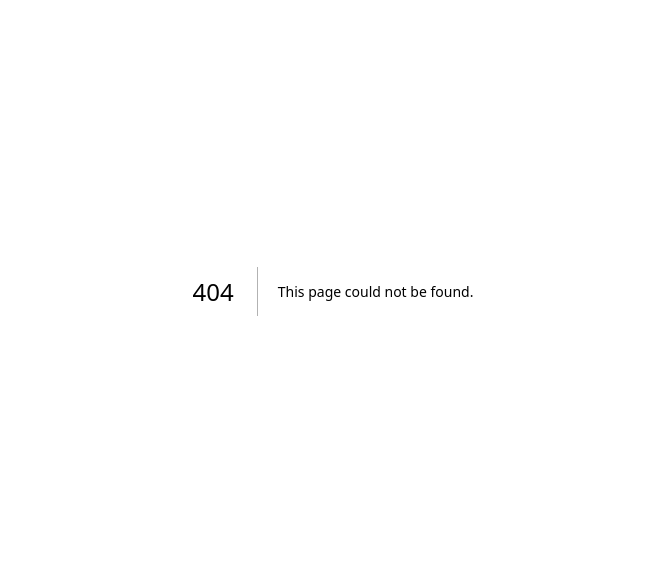
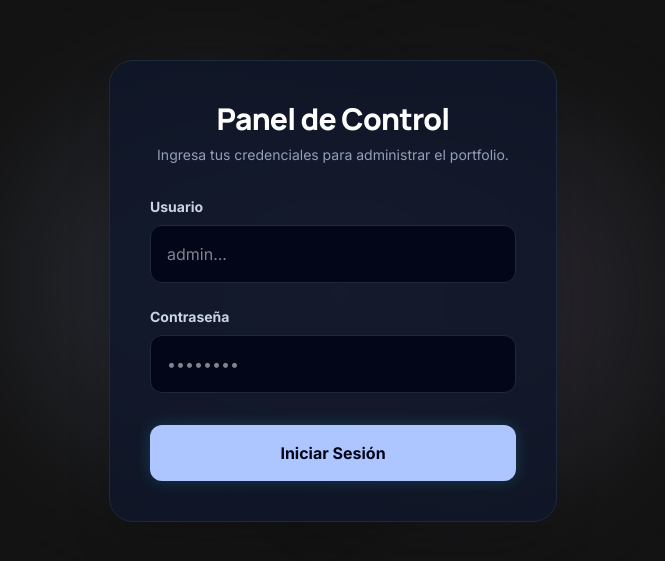
Before and after one commit to juampibolanio/portfolio-juampi-bolanio, a Next.js app: page /login in a window 1280 px wide. Before the commit this address had no page. Shown: the part 109-670 px from the top of the page, without its empty margins (307-972 px from the left). Built offline with nearby package versions, Linux system fonts and the light colour scheme.

Commit message:
feat(auth): añadir panel de inicio de sesion y sistema de autenticacion

```diff
--- a/src/app/(admin)/admin/layout.tsx
+++ b/src/app/(admin)/admin/layout.tsx
@@ -1,6 +1,7 @@
 
 import React from "react";
 import AdminSidebar from "@/features/admin/components/AdminSidebar";
+import LogoutButton from "@/common/components/LogoutButton";
 
 export default function AdminLayout({
   children,
@@ -23,6 +24,7 @@ export default function AdminLayout({
             <span className="text-xs bg-slate-800 px-3 py-1.5 rounded-full border border-slate-700 text-slate-300 font-medium">
               Juan Pablo (Owner)
             </span>
+            <LogoutButton />
           </div>
         </header>
 
--- /dev/null
+++ b/src/app/(auth)/login/page.tsx
@@ -0,0 +1,94 @@
+"use client";
+
+import { useState } from "react";
+import { useRouter } from "next/navigation";
+import toast from "react-hot-toast";
+
+export default function LoginPage() {
+  const [username, setUsername] = useState("");
+  const [password, setPassword] = useState("");
+  const [isLoading, setIsLoading] = useState(false);
+  const router = useRouter();
+
+  const handleLogin = async (e: React.FormEvent) => {
+    e.preventDefault();
+    setIsLoading(true);
+    const toastId = toast.loading("Verificando credenciales...");
+
+    try {
+      const token = btoa(`${username}:${password}`);
+
+      const res = await fetch(`${process.env.NEXT_PUBLIC_API_URL || 'http://localhost:8080/api'}/auth/check`, {
+        method: "GET",
+        headers: {
+          "Authorization": `Basic ${token}`
+        }
+      });
+
+      if (res.ok) {
+        document.cookie = `portfolio_admin_auth=${token}; path=/; max-age=86400; SameSite=Strict`;
+        toast.success("Acceso concedido", { id: toastId });
+        router.push("/admin/proyectos");
+      } else {
+        toast.error("Usuario o contraseña incorrectos", { id: toastId });
+      }
+    } catch (error) {
+      console.error(error);
+      toast.error("Error de conexión con el servidor", { id: toastId });
+    } finally {
+      setIsLoading(false);
+    }
+  };
+
+  return (
+    <main className="min-h-screen flex items-center justify-center bg-background px-6 relative overflow-hidden">
+      {/* Efectos de fondo sutiles */}
+      <div className="absolute top-1/4 left-1/4 w-96 h-96 bg-primary/10 rounded-full blur-3xl pointer-events-none"></div>
+      <div className="absolute bottom-1/4 right-1/4 w-96 h-96 bg-secondary/10 rounded-full blur-3xl pointer-events-none"></div>
+
+      <div className="w-full max-w-md bg-slate-900/80 backdrop-blur-xl p-10 rounded-3xl border border-slate-800 shadow-2xl relative z-10">
+        <div className="mb-8 text-center">
+          <h1 className="text-3xl font-headline font-extrabold text-white tracking-tight mb-2">
+            Panel de Control
+          </h1>
+          <p className="text-slate-400 text-sm">
+            Ingresa tus credenciales para administrar el portfolio.
+          </p>
+        </div>
+
+        <form onSubmit={handleLogin} className="flex flex-col gap-6">
+          <div>
+            <label className="text-slate-300 text-sm font-bold block mb-2">Usuario</label>
+            <input
+              type="text"
+              value={username}
+              onChange={(e) => setUsername(e.target.value)}
+              required
+              className="w-full p-4 bg-slate-950 text-white rounded-xl border border-slate-800 focus:border-primary focus:ring-1 focus:ring-primary outline-none transition-all"
+              placeholder="admin..."
+            />
+          </div>
+          <div>
+            <label className="text-slate-300 text-sm font-bold block mb-2">Contraseña</label>
+            <input
+              type="password"
+              value={password}
+              onChange={(e) => setPassword(e.target.value)}
+              required
+              className="w-full p-4 bg-slate-950 text-white rounded-xl border border-slate-800 focus:border-primary focus:ring-1 focus:ring-primary outline-none transition-all"
+              placeholder="••••••••"
+            />
+          </div>
+
+          <button
+            type="submit"
+            disabled={isLoading}
+            className="w-full mt-2 bg-primary text-slate-950 font-bold py-4 rounded-xl hover:bg-primary/90 transition-all disabled:opacity-50 disabled:cursor-not-allowed shadow-[0_0_15px_rgba(34,211,238,0.2)]"
+          >
+            {isLoading ? "Verificando..." : "Iniciar Sesión"}
+          </button>
+        </form>
+      </div>
+    </main>
+  );
+}
--- a/src/common/api/api.ts
+++ b/src/common/api/api.ts
@@ -1,32 +1,32 @@
-const BASE_API_URL = process.env.NEXT_API_URL || 'http://localhost:8080/api';
+export async function fetchApi<T>(endpoint: string, options: RequestInit = {}): Promise<T> {
+  const baseUrl = process.env.NEXT_PUBLIC_API_URL || 'http://localhost:8080/api';
 
-export async function fetchApi<T>(endpoint: string, options: RequestInit = {}): Promise<T> {
-    const url = `${BASE_API_URL}${endpoint}`;
+  const headers = new Headers(options.headers);
+  headers.set('Content-Type', 'application/json');
 
-    const headers = {
-        'Content-Type': 'application/json',
-        ...options.headers,
-    };
+  if (typeof window !== 'undefined') {
+    const cookies = document.cookie.split('; ');
+    const authCookie = cookies.find(row => row.startsWith('portfolio_admin_auth='));
 
-    try {
-        const response = await fetch(url, {
+    if (authCookie) {
+      const token = authCookie.split('=')[1];
+      headers.set('Authorization', `Basic ${token}`);
+    }
+  }
+
+  const response = await fetch(`${baseUrl}${endpoint}`, {
     ...options,
     headers,
   });
 
   if (!response.ok) {
     const errorData = await response.json().catch(() => null);
-            throw new Error(errorData.message || `Error en la petición: ${response.status}`);
+    throw new Error(errorData?.message || `API Error: ${response.status}`);
   }
 
   if (response.status === 204) {
-            return null as T;
+    return {} as T;
   }
 
   return response.json();
-
-    } catch (error) {
-        console.error(`[API Client Error] en ${endpoint}:`, error);
-        throw error;
 }
-}
--- /dev/null
+++ b/src/common/components/LogoutButton.tsx
@@ -0,0 +1,35 @@
+"use client";
+
+import { useRouter } from "next/navigation";
+import { FaSignOutAlt } from "react-icons/fa";
+import toast from "react-hot-toast";
+
+export default function LogoutButton() {
+  const router = useRouter();
+
+  const handleLogout = () => {
+    document.cookie = "portfolio_admin_auth=; path=/; expires=Thu, 01 Jan 1970 00:00:00 GMT; SameSite=Strict";
+
+    toast.success("Sesión cerrada correctamente", {
+      icon: ':)',
+      style: {
+        background: '#0f172a',
+        color: '#fff',
+        border: '1px solid #1e293b'
+      }
+    });
+
+    router.push("/login");
+  };
+
+  return (
+    <button
+      onClick={handleLogout}
+      className="flex items-center gap-2 px-4 py-2 text-sm font-bold text-red-400 bg-red-400/10 border border-red-400/20 hover:bg-red-400 hover:text-slate-950 rounded-xl transition-all shadow-sm"
+      title="Cerrar sesión segura"
+    >
+      <FaSignOutAlt size={16} />
+      <span>Salir</span>
+    </button>
+  );
+}
--- /dev/null
+++ b/src/middleware.ts
@@ -0,0 +1,20 @@
+import { NextResponse } from 'next/server';
+import type { NextRequest } from 'next/server';
+
+export function middleware(request: NextRequest) {
+  const { pathname } = request.nextUrl;
+
+  if (pathname.startsWith('/admin')) {
+    const authCookie = request.cookies.get('portfolio_admin_auth');
+
+    if (!authCookie) {
+      return NextResponse.redirect(new URL('/login', request.url));
+    }
+  }
+
+  return NextResponse.next();
+}
+
+export const config = {
+  matcher: ['/admin/:path*'],
+};
```
Lines whose indentation alone changed are shown as unchanged.
